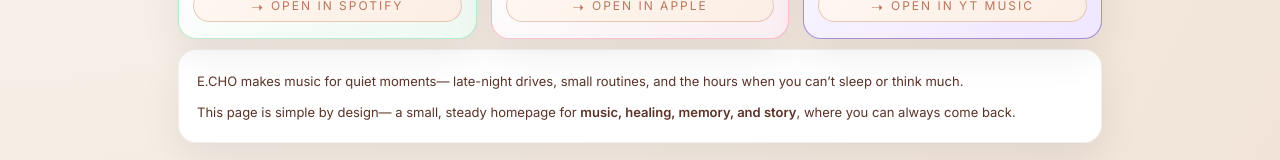
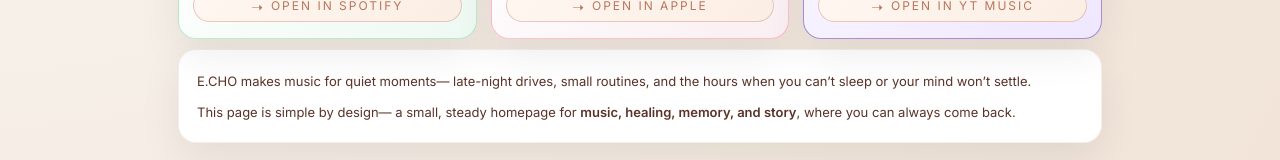
Before and after one commit to musegod79/e-chocreativehome, a plain HTML site: page index.html in a window 1280 px wide. Shown: the part 524-684 px from the top of the page. Drawn offline with nearby package versions, Linux system fonts and the light colour scheme.

Commit message:
Update index.html

```diff
--- a/index.html
+++ b/index.html
@@ -407,7 +407,7 @@
       <div class="about-card">
         <p>
           E.CHO makes music for quiet moments—
-          late-night drives, small routines, and the hours when you can’t sleep or think much.
+          late-night drives, small routines, and the hours when you can’t sleep or your mind won’t settle.
         </p>
         <p>
           This page is simple by design—
```
